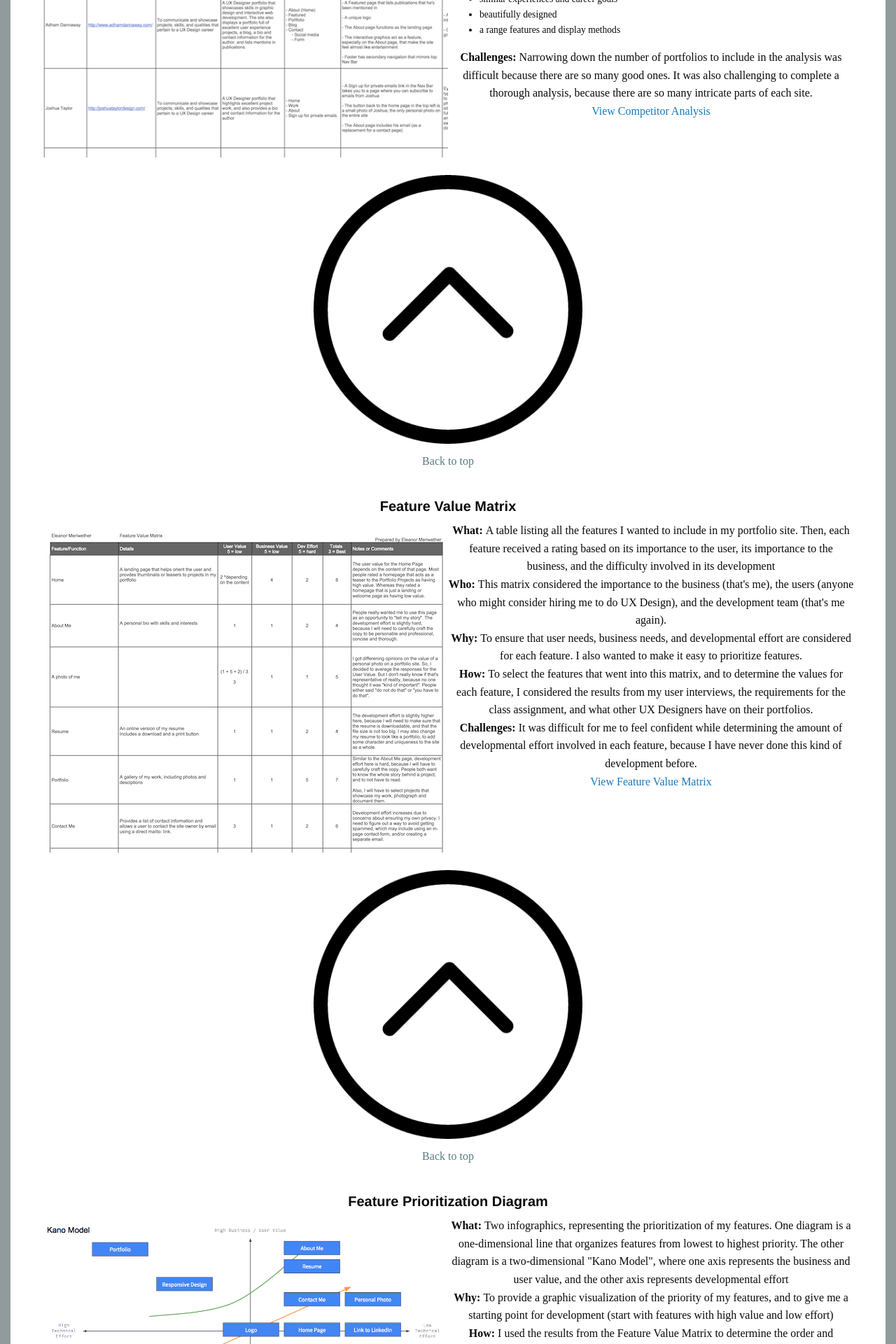
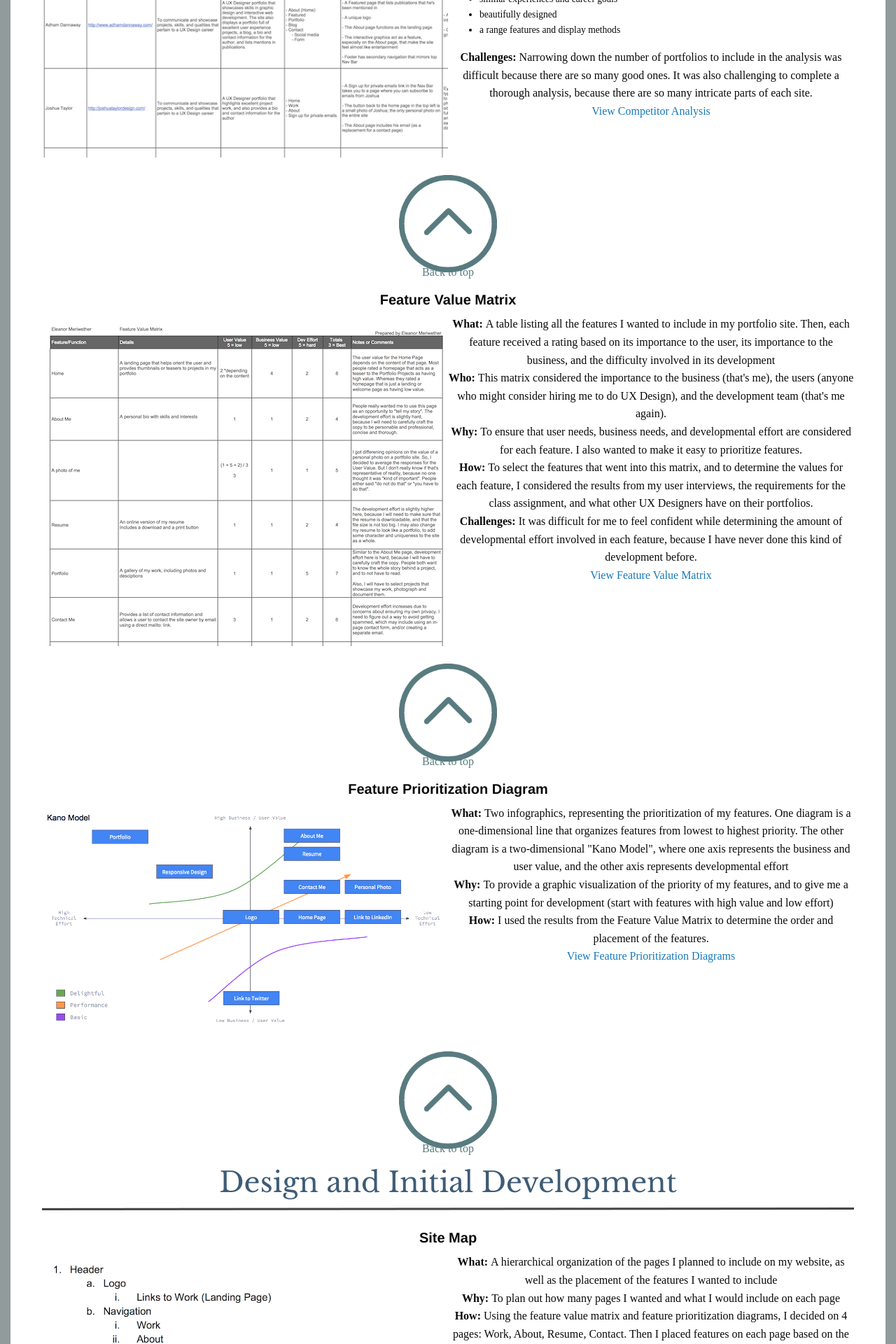
Before and after one commit to emeriwether/emeriwether.github.io, a Jekyll site: the page built from project1.html, in a window 1280 px wide. Shown: the part 2496-4416 px from the top of the page at 70% size. Built offline with Jekyll 4.4.1, drawn with Linux system fonts in a browser that asks for light colours; some web fonts are replaced.

Commit message:
ct prev com

```diff
--- a/css/home.css
+++ b/css/home.css
@@ -177,10 +177,10 @@ h2 {
 }
 
 .backToTop {
-    padding: 0 100px;
     color: #587b7f;
+    line-height: 0;
 }
 
 .upArrow {
-    max-width: 40%;
+    max-width: 12%;
 }
```
Also changed, not shown: img/top.png.
